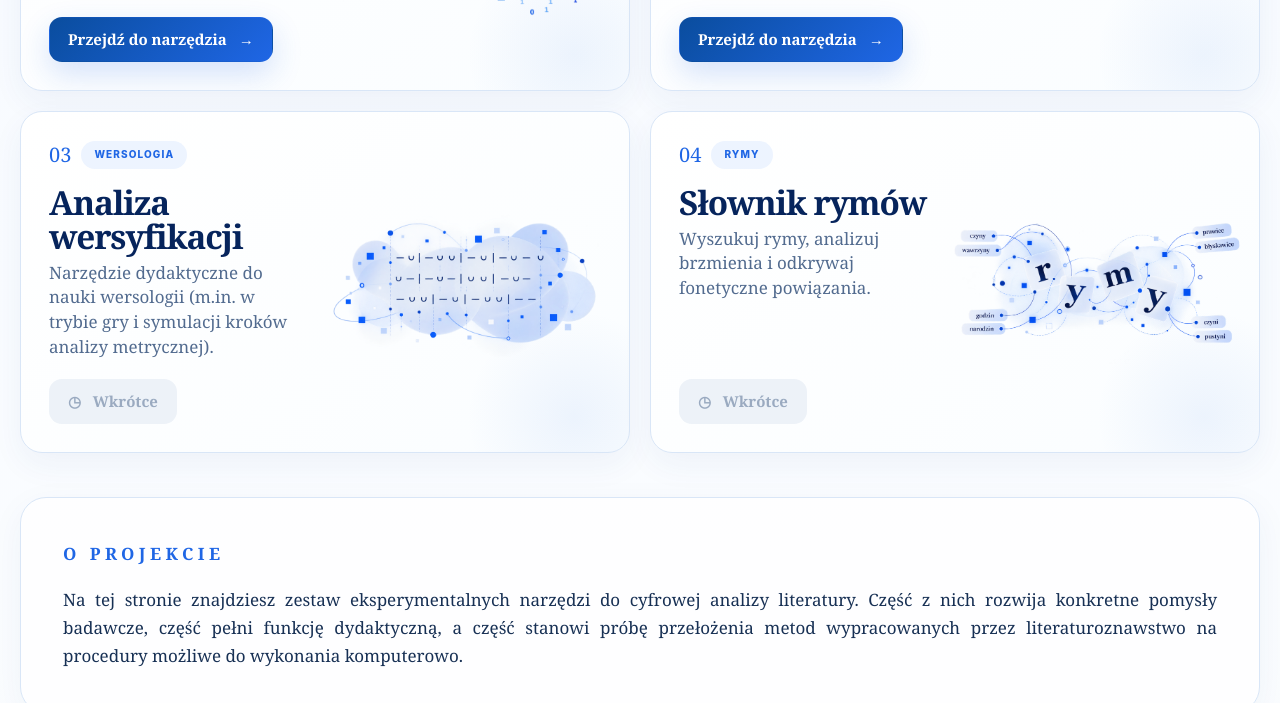
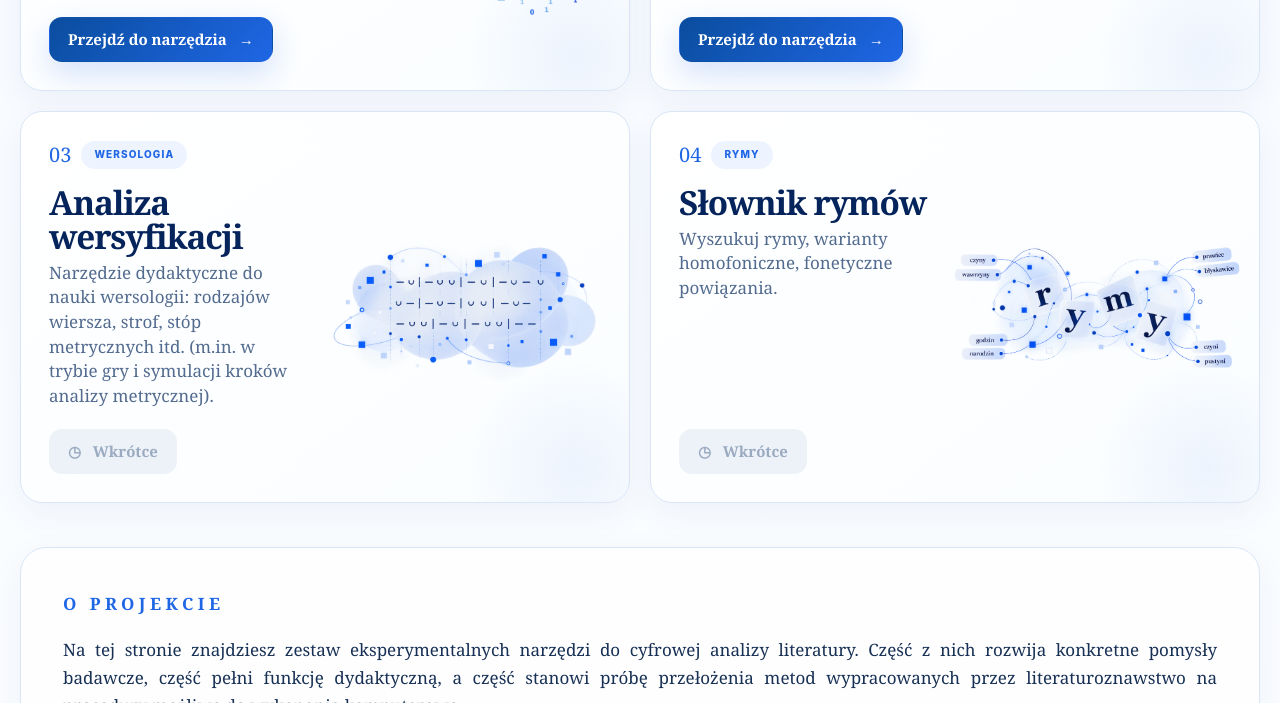
Before and after one commit to monwldsk/cyfrowa-analiza-literatury, a plain HTML site: page index.html in a window 1280 px wide. Shown: the part 749-1452 px from the top of the page. Drawn offline with Linux system fonts and the light colour scheme.

Commit message:
chore: refine website copy

```diff
--- a/index.html
+++ b/index.html
@@ -7,6 +7,7 @@
     <link rel="icon" href="assets/favicon.png" />
     <title>Cyfrowa analiza literatury</title>
     <meta name="description" content="Zestaw eksperymentalnych narzędzi do cyfrowej analizy literatury." />
+    <script data-goatcounter="https://monikaisyd.goatcounter.com/count" async="" src="//gc.zgo.at/count.js"></script>
     <style>
         :root {
             --navy: #06245c;
@@ -748,7 +749,8 @@
                     </div>
                     <h3>Analiza wersyfikacji</h3>
                     <p>
-                        Narzędzie dydaktyczne do nauki wersologii (m.in. w trybie gry i symulacji kroków analizy
+                        Narzędzie dydaktyczne do nauki wersologii: rodzajów wiersza, strof, stóp metrycznych itd. (m.in.
+                        w trybie gry i symulacji kroków analizy
                         metrycznej).
                     </p>
                     <div class="card-action">
@@ -775,7 +777,7 @@
                     </div>
                     <h3>Słownik rymów</h3>
                     <p>
-                        Wyszukuj rymy, analizuj brzmienia i odkrywaj fonetyczne powiązania.
+                        Wyszukuj rymy, warianty homofoniczne, fonetyczne powiązania.
                     </p>
                     <div class="card-action">
                         <span class="btn card-link disabled-btn" aria-disabled="true">
```
